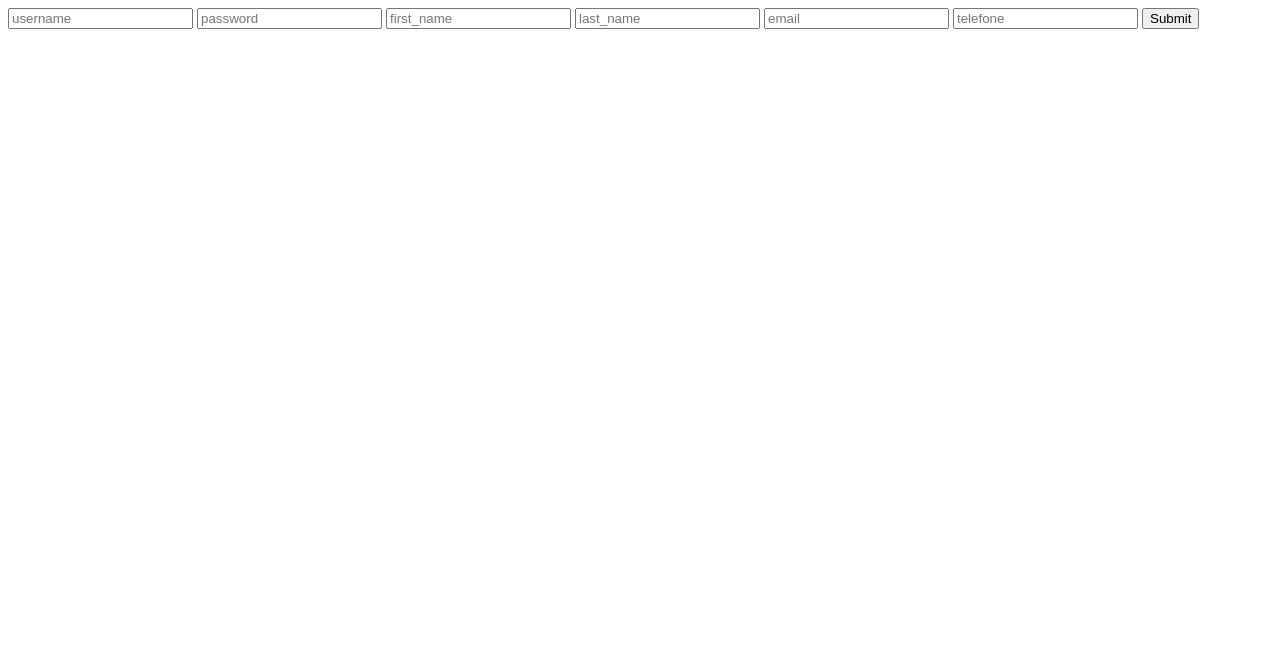
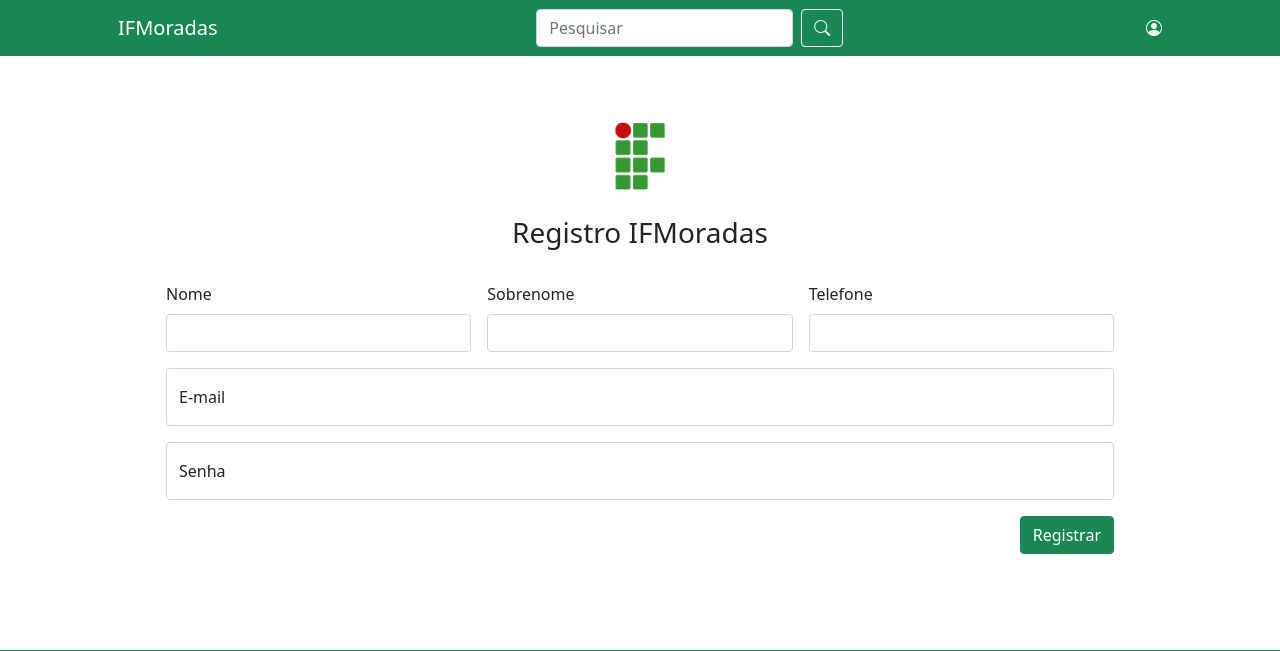
Before and after one commit to AnthonyLeier/ifmoradas, a Django app: page /telaRegistro in a window 1280 px wide. Shown: the top 651 px of the page. Before the commit the page ends 29 px from the top, so only its background shows below. Run offline with Django 3.2, Linux system fonts and the light colour scheme; some libraries are stand-ins or nearby versions.

Commit message:
Alterações nas telas de login e registro

```diff
--- a/moradias/templates/_navbar.html
+++ b/moradias/templates/_navbar.html
@@ -39,7 +39,7 @@
 				</ul>
 			</div>
 			{% else %}
-			<a href="/telaLogin" style="color: inherit"><i class="bi bi-person-circle"></i></a>
+			<a href="/telaLogin" class="text-decoration-none text-reset"><i class="bi bi-person-circle"></i></a>
 			{% endif %}
 		</div>
 	</div>
--- a/moradias/templates/register.html
+++ b/moradias/templates/register.html
@@ -1,11 +1,40 @@
-<form action="/registrar" method="post">
-	{% csrf_token %}
-
-	<input type="text" name="username" placeholder="username"/>
-	<input type="password" name="password" placeholder="password"/>
-	<input type="text" name="first_name" placeholder="first_name"/>
-	<input type="text" name="last_name" placeholder="last_name"/>
-	<input type="text" name="email" placeholder="email"/>
-	<input type="text" name="telefone" placeholder="telefone"/>
-	<input type="submit" />
-</form>
+{% extends 'base.html' %} {% block conteudo %} {% load static %}
+<main class="form-signin">
+	<div class="container px-md-5" style="margin-top: 5%">
+		<form class="row px-md-5 g-3 pb-5 needs-validation" action="/registrar" method="post">
+			{% csrf_token %}
+			<div class="col-12 text-center">
+				<img class="mb-4" src="{% static 'img/ifsc.png' %}" alt="" width="72" height="72" />
+				<h1 class="h3 mb-3 fw-normal">Registro IFMoradas</h1>
+			</div>
+			<div class="col-md-4">
+				<label for="validationCustom01" class="form-label">Nome</label>
+				<input type="text" class="form-control" id="validationCustom01" name="first_name" required />
+			</div>
+			<div class="col-md-4">
+				<label for="validationCustom02" class="form-label">Sobrenome</label>
+				<input type="text" class="form-control" id="validationCustom02"  name="last_name" required />
+			</div>
+			<div class="col-md-4">
+				<label for="validationCustom02" class="form-label">Telefone</label>
+				<input type="tel" class="form-control" id="validationCustom02" name="telefone" required />
+			</div>
+			<div class="col-md-12">
+				<div class="form-floating">
+					<input type="email" class="form-control" id="floatingInput" name="email" placeholder="nome@exemplo.com" />
+					<label for="floatingInput">E-mail</label>
+				</div>
+			</div>
+			<div class="col-md-12">
+				<div class="form-floating">
+					<input type="password" class="form-control" id="floatingPassword" name="password" placeholder="Senha" />
+					<label for="floatingPassword">Senha</label>
+				</div>
+			</div>
+			<div class="col-12">
+				<button class="btn btn-success float-end" type="submit">Registrar</button>
+			</div>
+		</form>
+	</div>
+</main>
+{% endblock %}
--- a/moradias/views.py
+++ b/moradias/views.py
@@ -107,7 +107,7 @@ def telaRegistro(request):
 
 
 def registrar(request):
-    usuario = User.objects.create_user(request.POST['username'], request.POST['email'], request.POST['password'])
+    usuario = User.objects.create_user(request.POST['email'], request.POST['email'], request.POST['password'])
     usuario.first_name = request.POST['first_name']
     usuario.last_name = request.POST['last_name']
     usuario.save()
```
Also changed, not shown: moradias/templates/login.html (+31 -8 lines), static/img/ifsc.png (added).
